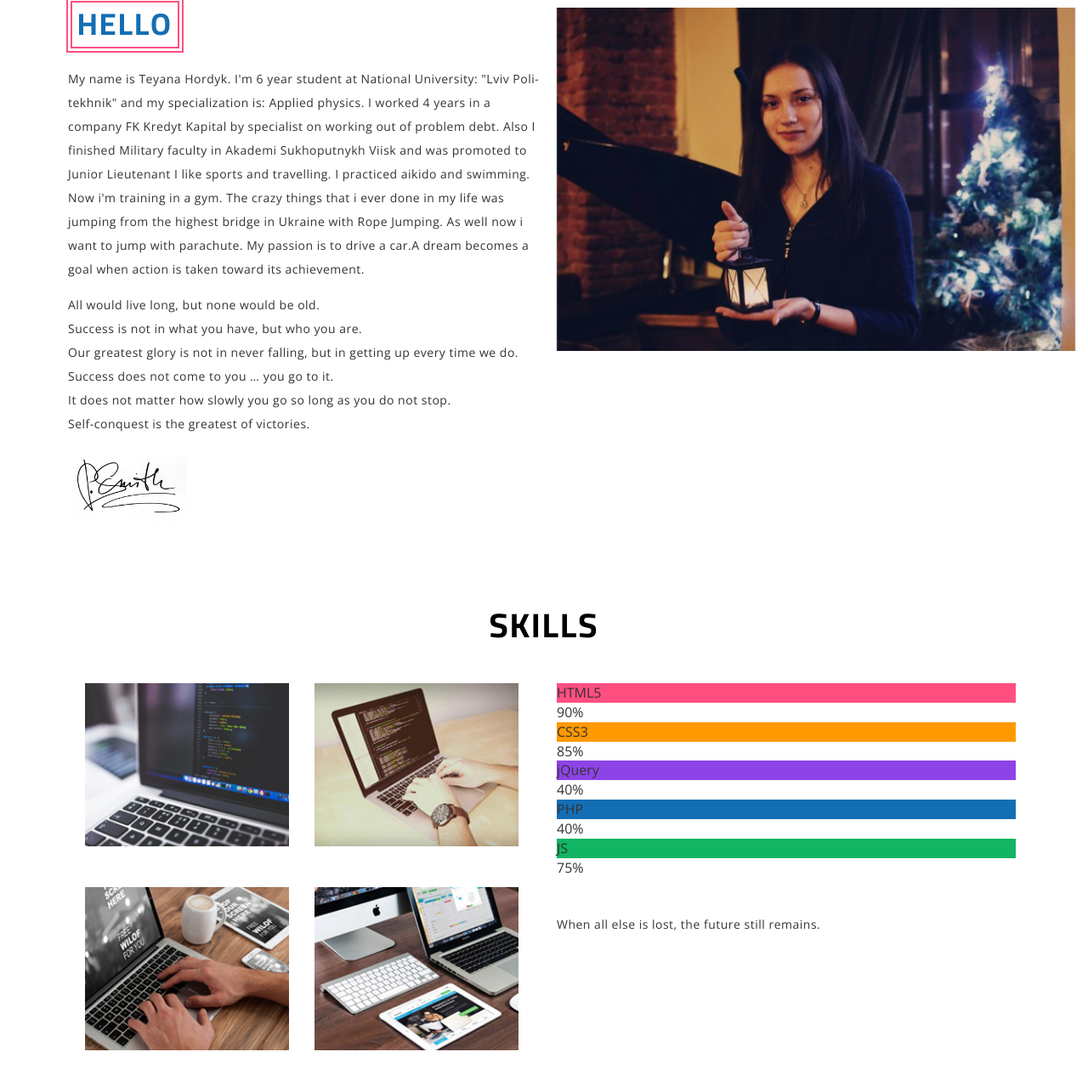
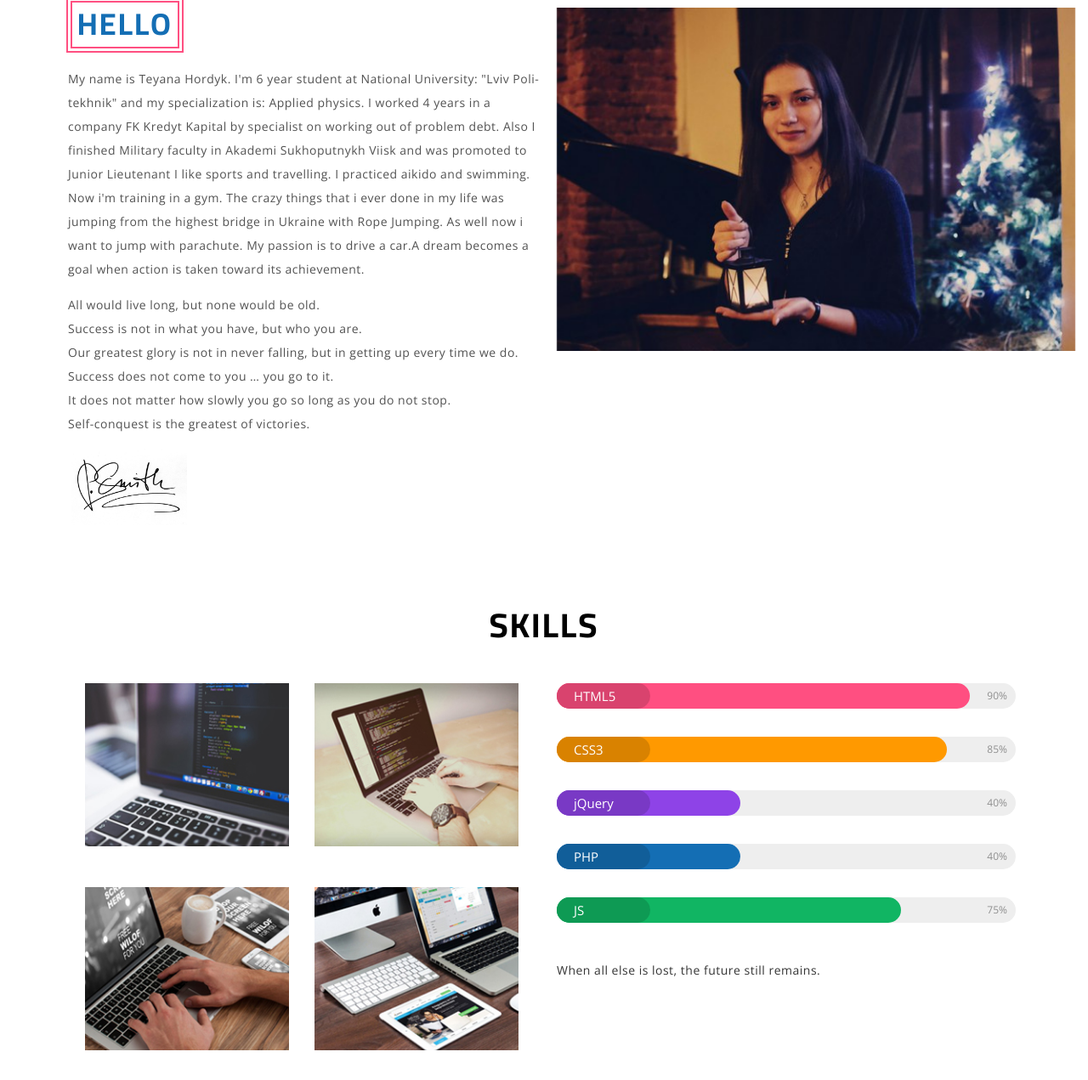
Before and after one commit to thoydyk95/resume-tetiana, a plain HTML site: page index.html in a window 1280 px wide. Shown: the part 763-2034 px from the top of the page at 85% size. Drawn offline with nearby package versions, Linux system fonts and the light colour scheme.

Commit message:
gh-pages

```diff
--- a/css/index.css
+++ b/css/index.css
@@ -1,12 +1,78 @@
-.jumbotron {
-    background-color: white;
-    border: 1px solid gray;
-}
-#carousel img {
-    margin: 0 auto;
+body {
+	max-width: 1500px;
+	margin: 0 auto;
+	font-family: 'Cairo', sans-serif;
 }
 
+p{
+  color:#525252;
+  font-size:12px;
+}
 
-#item-list img {
-    margin: 0 auto;
+.skillbar {
+	position:relative;
+	display:block;
+	margin-bottom:33px;
+	width:100%;
+	background:#eee;
+	height:30px;
+	border-radius:35px;
+	-moz-border-radius:35px;
+	-webkit-border-radius:35px;
+	-webkit-transition:0.4s linear;
+	-moz-transition:0.4s linear;
+	-ms-transition:0.4s linear;
+	-o-transition:0.4s linear;
+	transition:0.4s linear;
+	-webkit-transition-property:width, background-color;
+	-moz-transition-property:width, background-color;
+	-ms-transition-property:width, background-color;
+	-o-transition-property:width, background-color;
+	transition-property:width, background-color;
 }
+
+.skillbar-title {
+	position:absolute;
+	top:0;
+	left:0;
+	width:110px;
+	font-size:15px;
+	color:#ffffff;
+	background:#6adcfa;
+	-webkit-border-radius:35px;
+	-moz-border-radius:35px;
+	-moz-border-radius:35px;
+	border-radius:35px;
+}
+
+.skillbar-title span {
+	display:block;
+	background:rgba(0, 0, 0, 0.15);
+	padding:0 20px;
+	height:30px;
+	line-height:30px;
+	-webkit-border-radius:35px;
+	-moz-border-radius:35px;
+	-moz-border-radius:35px;
+	border-radius:35px;
+}
+
+.skillbar-bar {
+	height:30px;
+	width:0px;
+	background:#6adcfa;
+	border-radius:35px;
+	-moz-border-radius:35px;
+	-webkit-border-radius:35px;
+}
+
+.skill-bar-percent {
+	position:absolute;
+	right:10px;
+	top:0;
+	font-size:12px;
+	height:30px;
+	line-height:30px;
+	color:#ffffff;
+	color:rgba(0, 0, 0, 0.4);
+}
```
